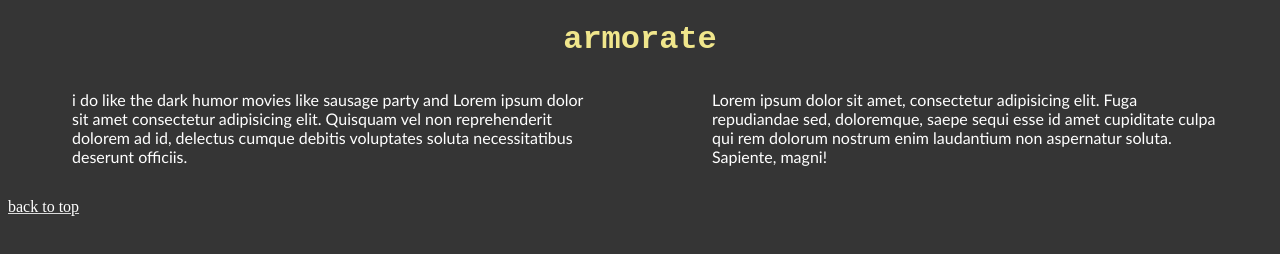
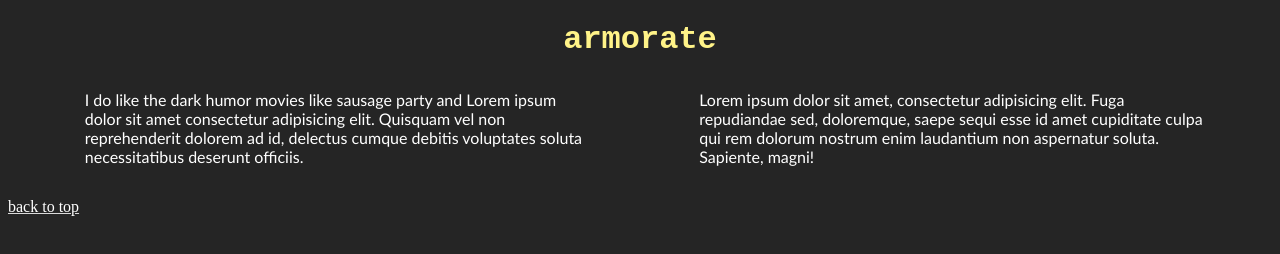
Before and after one commit to armorate/hostest, a plain HTML site: page index.html in a window 1280 px wide. Drawn offline with Linux system fonts and the light colour scheme.

Commit message:
hostest0006

```diff
--- a/hostest.css
+++ b/hostest.css
@@ -1,10 +1,10 @@
 /*let's test*/
 * {
-  background-color: #353535;
+  background-color: #252525;
   color: #ffff;
 }
 .h100 {
-  color: khaki;
+  color: rgb(255, 243, 136);
   font-family: monospace;
   font-size: 2rem;
   text-align: center;
@@ -15,13 +15,13 @@
   width: 40vw;
   font-family: "Trebuchet MS", "Lucida Sans Unicode", "Lucida Grande",
     "Lucida Sans", Arial, sans-serif;
-  margin: 0 5vw 0 5vw;
+  margin: 0 4vw 0 6vw;
 }
 .p01 {
   width: 40vw;
   font-family: "Trebuchet MS", "Lucida Sans Unicode", "Lucida Grande",
     "Lucida Sans", Arial, sans-serif;
-  margin: 0 5vw 0 55vw;
+  margin: 0 6vw 0 54vw;
 }
 .a00 {
   color: #d9d9d9ff;
--- a/index.html
+++ b/index.html
@@ -12,7 +12,7 @@
     <main>
       <div>
         <p class="p00">
-          i do like the dark humor movies like sausage party and Lorem ipsum
+          I do like the dark humor movies like sausage party and Lorem ipsum
           dolor sit amet consectetur adipisicing elit. Quisquam vel non
           reprehenderit dolorem ad id, delectus cumque debitis voluptates soluta
           necessitatibus deserunt officiis.
```
